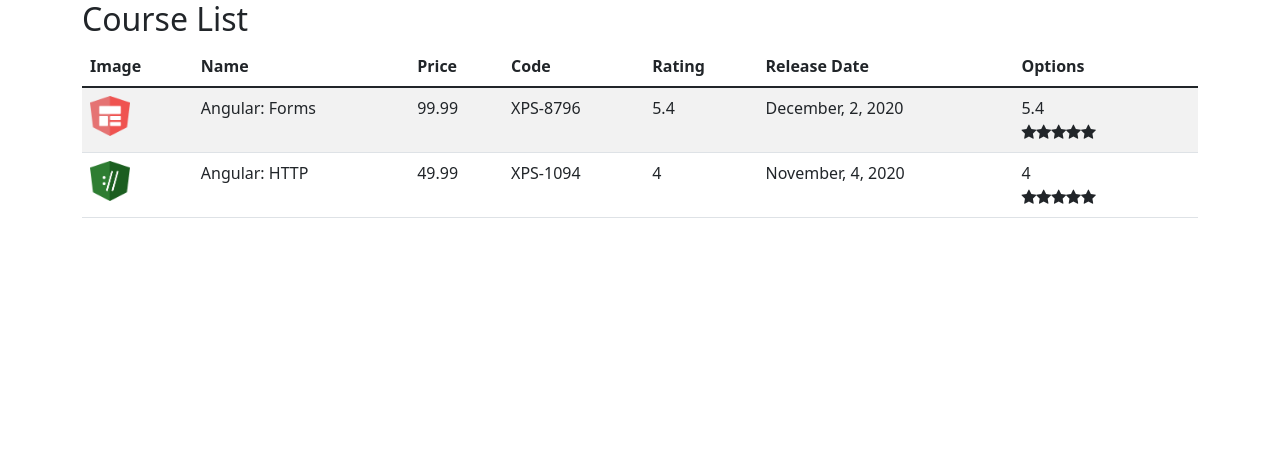
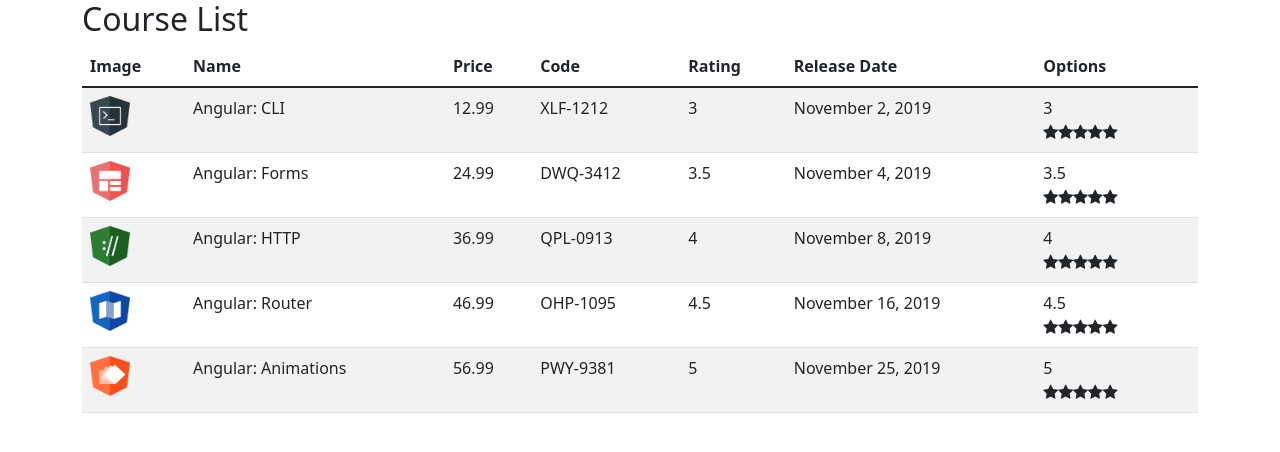
Before and after one commit to robsoneducardo/DIO_angular, an Angular app: page / in a window 1280 px wide. Shown: the top 452 px of the page. Built offline with nearby package versions, Linux system fonts and the light colour scheme.

Commit message:
adicionado course_service (dependency_injection)

```diff
--- a/src/app/courses/course-list.component.ts
+++ b/src/app/courses/course-list.component.ts
@@ -1,5 +1,6 @@
 import {Component, OnInit} from "@angular/core";
 import {Course} from "./course";
+import {CourseService} from "./course.service";
 
 @Component({
   selector: 'app-course-list',
@@ -9,29 +10,12 @@
 
   courses: Course[] = []
 
-  ngOnInit(): void {
-    this.courses = [
-      {
-        id: 1,
-        name: 'Angular: Forms',
-        imageUrl: '/assets/images/forms.png',
-        price: 99.99,
-        code: 'XPS-8796',
-        duration: 120,
-        rating: 5.4,
-        releaseDate: 'December, 2, 2020'
-      },
-      {
-        id: 2,
-        name: 'Angular: HTTP',
-        imageUrl: '/assets/images/http.png',
-        price: 49.99,
-        code: 'XPS-1094',
-        duration: 80,
-        rating: 4,
-        releaseDate: 'November, 4, 2020'
-      }
-    ]
+  constructor(private courseService: CourseService) {
+    return;
+  }
+
+  ngOnInit(): void{
+    this.courses = this.courseService.retrieveAll();
   }
 
 }
--- /dev/null
+++ b/src/app/courses/course.service.ts
@@ -0,0 +1,73 @@
+import {Course} from "./course";
+import {Injectable} from "@angular/core";
+
+/*
+classes de serviço devem ser independente de dados. Não devem possuir
+objetos que sejam alterados pelos métodos.
+ */
+@Injectable({
+  providedIn: 'root'
+})
+export class CourseService{
+  retrieveAll(): Course[]{
+    return COURSES;
+  }
+}
+
+  var COURSES: Course[] = [
+    {
+      id: 1,
+      name: 'Angular: CLI',
+      releaseDate: 'November 2, 2019',
+      description: 'Neste curso, os alunos irão obter um grande conhecimento nos principais recursos do CLI.',
+      duration: 120,
+      code: 'XLF-1212',
+      rating: 3,
+      price: 12.99,
+      imageUrl: '/assets/images/cli.png',
+    },
+    {
+      id: 2,
+      name: 'Angular: Forms',
+      releaseDate: 'November 4, 2019',
+      description: 'Neste curso, os alunos irão obter um conhecimento aprofundado sobre os recursos disponíveis no módulo de Forms.',
+      duration: 80,
+      code: 'DWQ-3412',
+      rating: 3.5,
+      price: 24.99,
+      imageUrl: '/assets/images/forms.png',
+    },
+    {
+      id: 3,
+      name: 'Angular: HTTP',
+      releaseDate: 'November 8, 2019',
+      description: 'Neste curso, os alunos irão obter um conhecimento aprofundado sobre os recursos disponíveis no módulo de HTTP.',
+      duration: 80,
+      code: 'QPL-0913',
+      rating: 4.0,
+      price: 36.99,
+      imageUrl: '/assets/images/http.png',
+    },
+    {
+      id: 4,
+      name: 'Angular: Router',
+      releaseDate: 'November 16, 2019',
+      description: 'Neste curso, os alunos irão obter um conhecimento aprofundado sobre os recursos disponíveis no módulo de Router.',
+      duration: 80,
+      code: 'OHP-1095',
+      rating: 4.5,
+      price: 46.99,
+      imageUrl: '/assets/images/router.png',
+    },
+    {
+      id: 5,
+      name: 'Angular: Animations',
+      releaseDate: 'November 25, 2019',
+      description: 'Neste curso, os alunos irão obter um conhecimento aprofundado sobre os recursos disponíveis sobre Animation.',
+      duration: 80,
+      code: 'PWY-9381',
+      rating: 5,
+      price: 56.99,
+      imageUrl: '/assets/images/animations.png',
+    }
+  ];
--- a/src/app/courses/course.ts
+++ b/src/app/courses/course.ts
@@ -7,4 +7,5 @@
   duration: number=0;
   rating: number=0;
   releaseDate: string='';
+  description: string='';
 }
```
